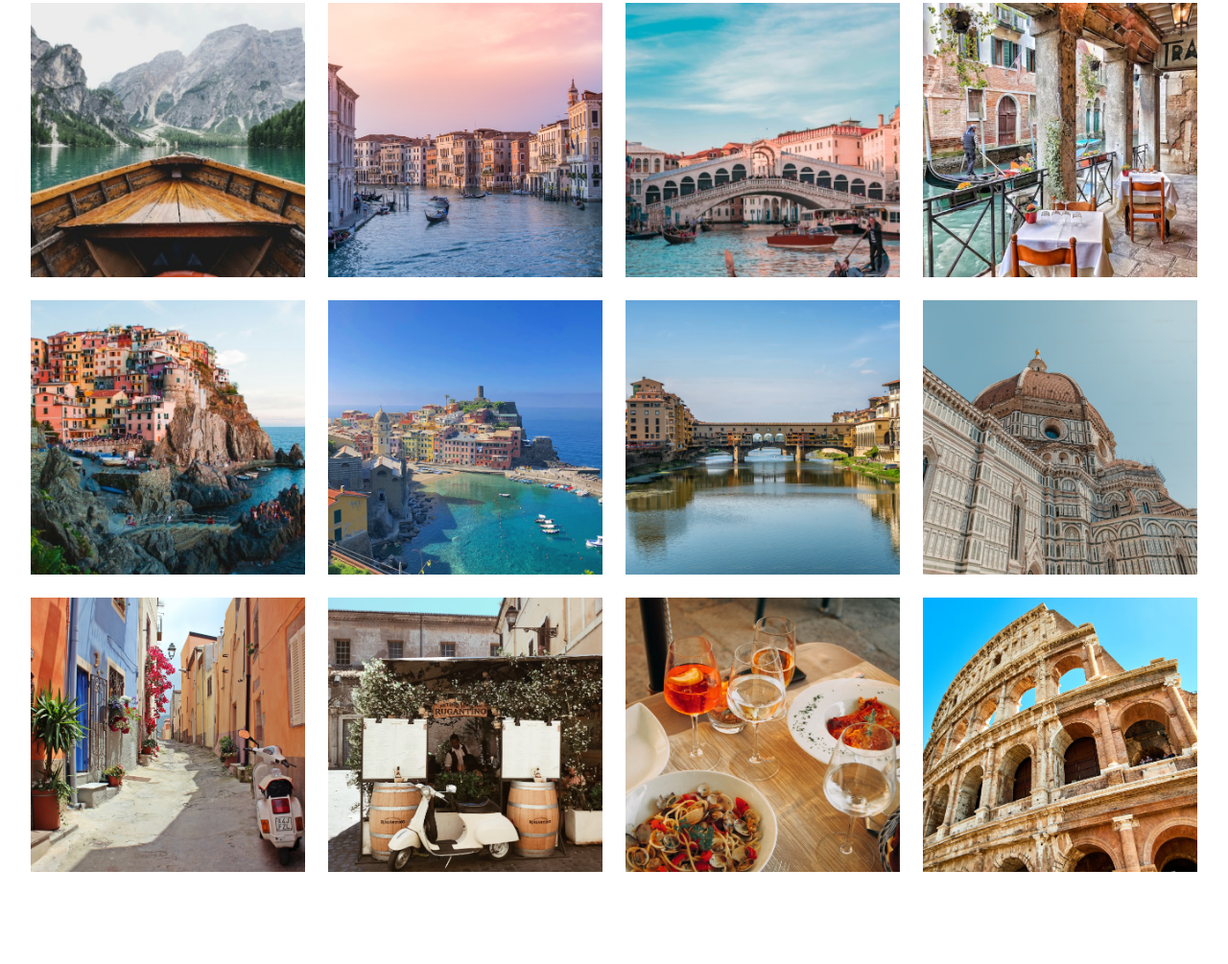
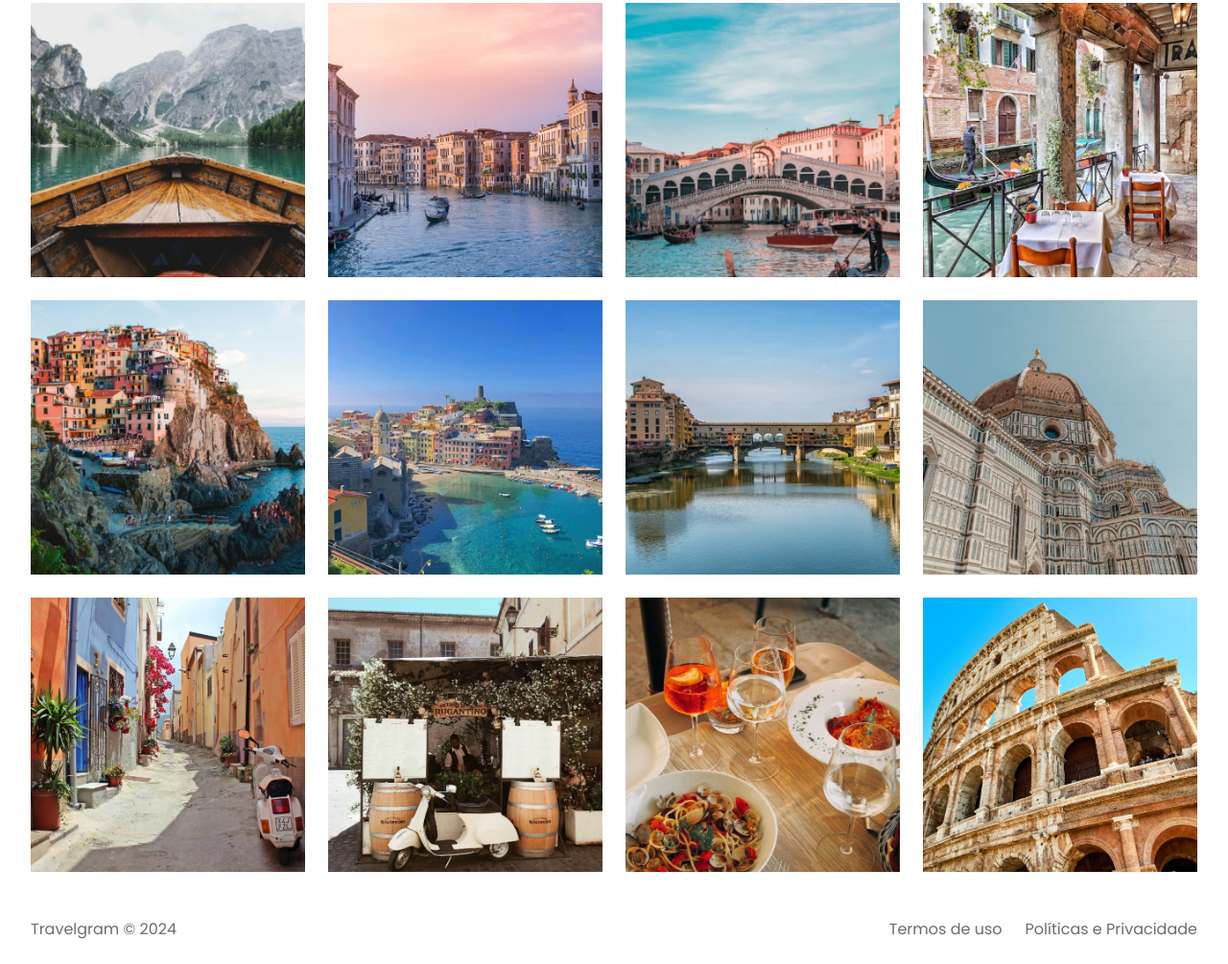
Before and after one commit to RubensEscobar/projeto-travelgram, a plain HTML site: page index.html in a window 1280 px wide. Shown: the part 367-1372 px from the top of the page at 96% size. Before the commit the page ends 1300 px from the top, so only its background shows below. Drawn offline with Linux system fonts and the light colour scheme.

Commit message:
done footer

```diff
--- a/index.html
+++ b/index.html
@@ -71,8 +71,10 @@
 
 
   </main>
-  <footer>
-
+  <footer class="container">
+    <span>Travelgram &copy; 2024 </span>
+    <span>Termos de uso</span>
+    <span>Políticas e Privacidade</span>
   </footer>
 </body>
 </html>
--- /dev/null
+++ b/styles/footer.css
@@ -0,0 +1,11 @@
+footer {
+  display: flex;
+  gap: 24px;
+  padding-block: 24px;
+
+}
+footer span:nth-child(1) {
+  margin-right: auto;
+
+
+}
--- a/styles/index.css
+++ b/styles/index.css
@@ -2,3 +2,4 @@
 @import url(nav.css);
 @import url(header.css);
 @import url(main.css);
+@import url(footer.css);
```
